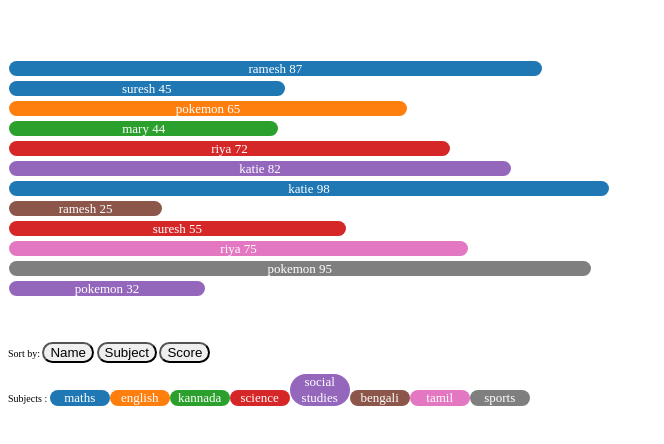
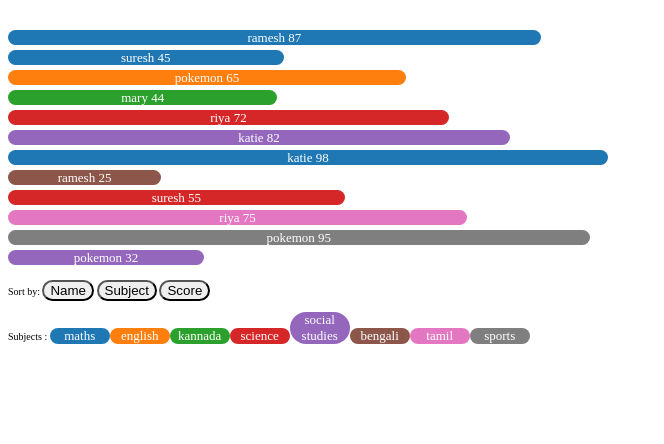
Before and after one commit to CrazyCompiler/randomDataAnalysis, a plain HTML site: page public/excercise3.html in a window 1280 px wide. Shown: the whole page, without its empty margins (0-664 px from the left). Drawn offline with Linux system fonts and the light colour scheme.

Commit message:
example3 should have less margin top

```diff
--- a/public/css/exercise3.css
+++ b/public/css/exercise3.css
@@ -4,12 +4,10 @@ body{
 }
 
 .chart{
-    margin-top:20px;
-    height: 300px;
+    height: 250px;
 }
 
 .chart div{
-    margin: 1px;
     text-align: center;
     font-family: Serif;
     font-size: small;
--- a/public/javascript/exercise3.js
+++ b/public/javascript/exercise3.js
@@ -43,7 +43,7 @@ var renderChart = function(data){
         .style("background",function (d) { return colors(d.subject); })
         .text(function (d) { return d['name'] + " " + d['score']; })
         .style("top", function(d, i) {
-            return 60 + ((i*20)) + "px";
+            return 30 + ((i*20)) + "px";
         });
 
     div.exit().remove();
@@ -68,7 +68,7 @@ var sortData = function (sortBy) {
         .sort(function (a,b) { return d3.ascending(a[sortBy],b[sortBy]);})
         .transition().duration(500)
         .style("top", function(d, i) {
-                return 60 + ((i*20)) + "px";
+                return 30 + ((i*20)) + "px";
             });
 
     d3.selectAll('.chart div').exit().remove();
```
